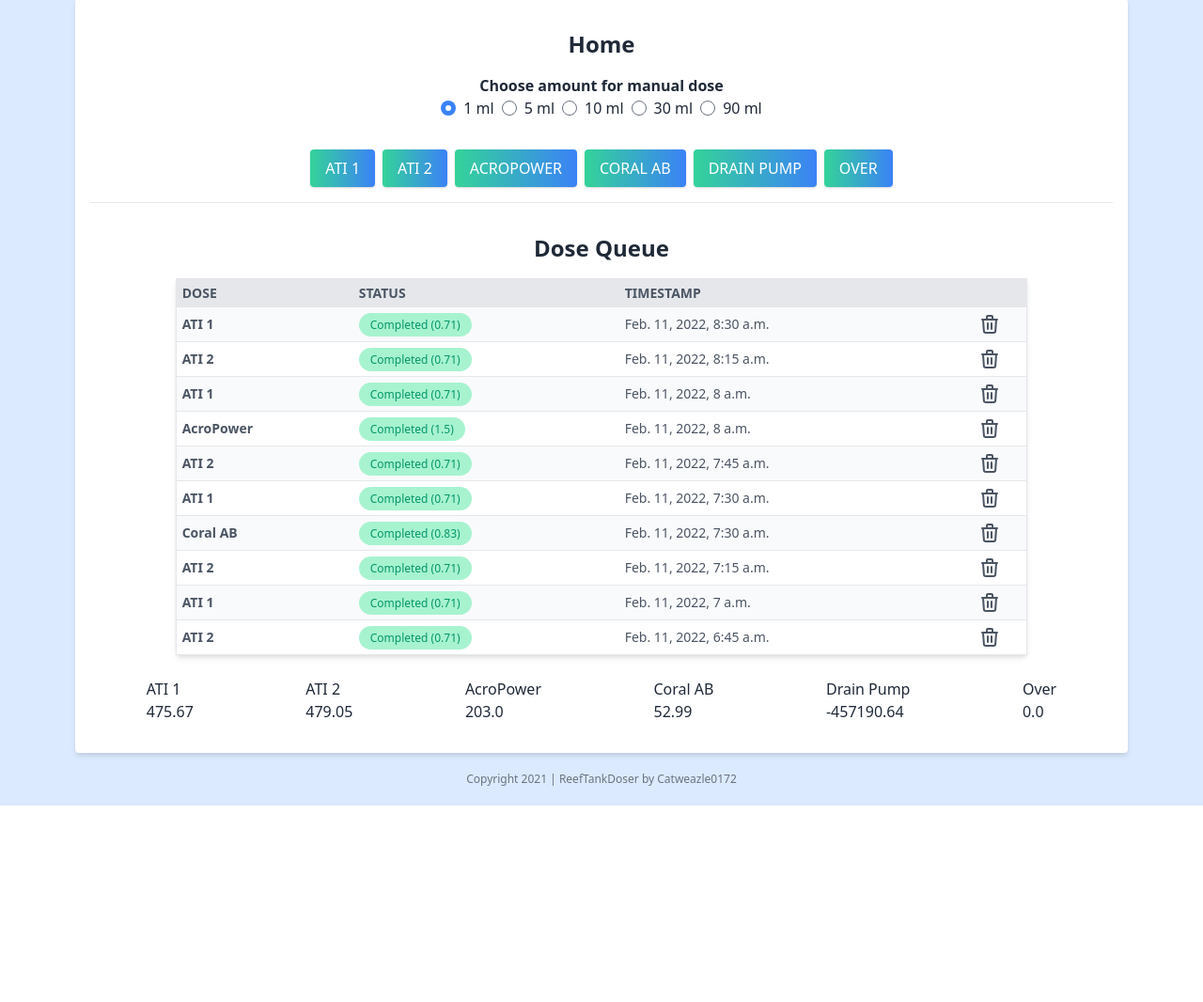
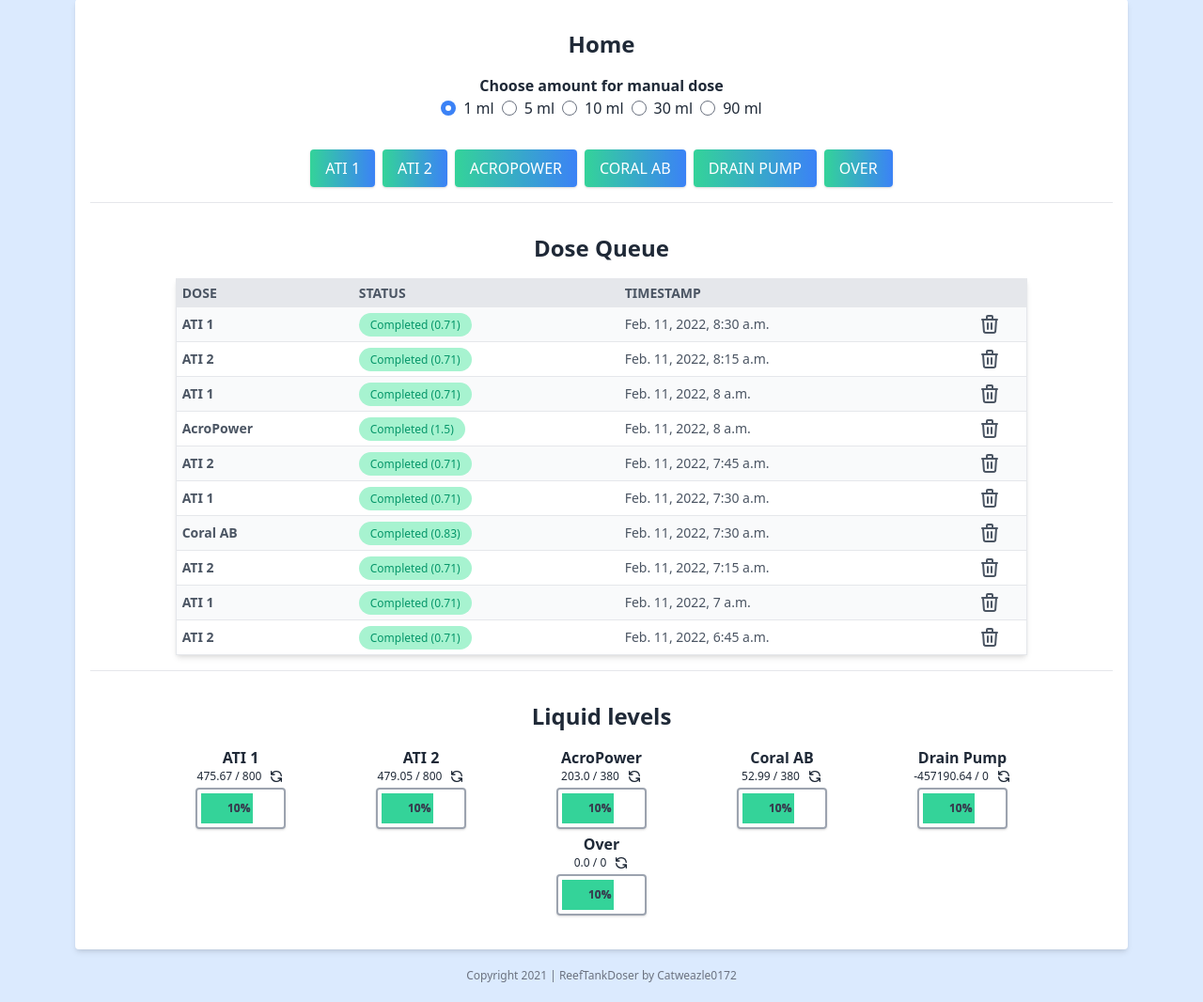
Before and after one commit to catweazle0172/ReefTankDoser, a Django app: page /home/1 in a window 1280 px wide. Shown: the part 170-1236 px from the top of the page at 94% size. Before the commit the page ends 1027 px from the top, so only its background shows below. Run offline with Django 3.2, Linux system fonts and the light colour scheme; a user stored in the database is signed in; data comes from the database, SQL or seed files in the repository; data that the repository does not hold is empty; style sheets or scripts are compiled from the project's sources.

Commit message:
Design for Liqiud levels

```diff
--- a/Doser/templates/doser/home.html
+++ b/Doser/templates/doser/home.html
@@ -33,7 +33,7 @@
 
 <!-- Dose lists -->
 {% if jobList %}
-<div class="py-4">
+<div class="py-4 bdivider">
 	<div class="title">
 		Dose Queue
 	</div>
@@ -83,22 +83,57 @@
 			</table>
 		</form>
 	</div>
-<br>
-	<div>
-			{% csrf_token %}
-				<div class="flex justify-around items-center">
+</div>
+
+<!-- Liquid levels -->
+
+<div class="py-4">
+	{% csrf_token %}
+	<div class="title">
+		Liquid levels
+	</div>
+
+	<!-- <div class="flex justify-around items-center">
 
 			{% for dose in doseList %}
 					<div class="flex flex-col">
 						<div>{{dose.doseName}}</div>
 						<div>{{dose.fluidRemainingInML}}</div>
-
+						<div>{{dose.containerInML}}</div>
 					</div>
 				{% endfor %}
 
-			</div>
+
+			</div> -->
+
+
+
+<div class="flex flex-wrap justify-center">
+	{% for dose in doseList %}
+	<div class="w-48">
+	<div class="text-center font-bold">{{dose.doseName}}</div>
+	<div class="flex justify-center items-center">
+	<div class="text-center text-xs mr-2">{{dose.fluidRemainingInML}} / {{dose.containerInML}}</div>
+	<div>
+		<svg xmlns="http://www.w3.org/2000/svg" class="h-4 w-4" fill="none" viewBox="0 0 24 24" stroke="currentColor">
+	  <path stroke-linecap="round" stroke-linejoin="round" stroke-width="2" d="M4 4v5h.582m15.356 2A8.001 8.001 0 004.582 9m0 0H9m11 11v-5h-.581m0 0a8.003 8.003 0 01-15.357-2m15.357 2H15" />
+	</svg>
 </div>
 </div>
+
+  <div class="shadow w-1/2 rounded border-2 border-gray-400 flex my-1 mx-auto relative">
+    <div class="cursor-default bg-green-400 text-xs font-bold leading-none flex items-center justify-center m-1 py-4 text-center text-white"
+         style="width:60%;">
+      <div class="absolute left-0 mx-8 text-gray-700">10%</div>
+			<div class="absolute left-0 mx-8 text-gray-700">10%</div>
+    </div>
+  	</div>
+</div>
+{% endfor %}
+</div>
+
+</div>
+
 
 {% endif %}
 {% endblock %}
```
